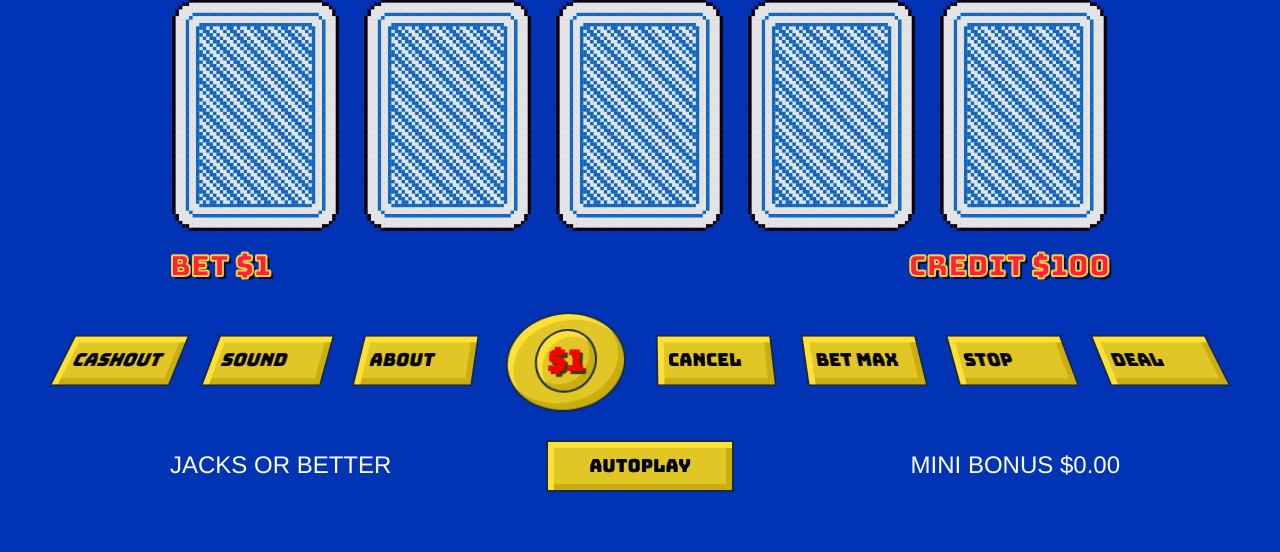
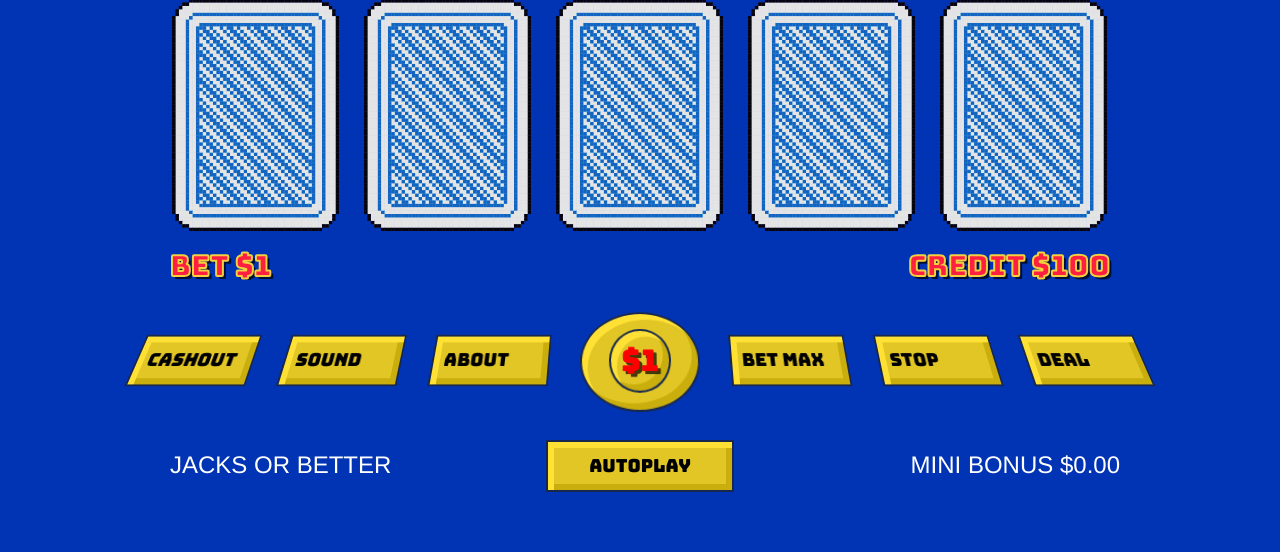
Before and after one commit to janfilips/blockchain-poker, a Django app: page / in a window 1280 px wide. Shown: the part 447-999 px from the top of the page. Run offline with Django 3.2, Linux system fonts and the light colour scheme; data comes from the database, SQL or seed files in the repository; data that the repository does not hold is empty.

Commit message:
Disabling cancel button

```diff
--- a/templates/index.html
+++ b/templates/index.html
@@ -461,7 +461,7 @@
         <a class="btn-action btn-sound" href="#">sound</a>
         <a class="btn-action" href="/about">about</a>
         <a class="coin btn-action" href="/credit"><span>${{bet_amount}}</span></a>
-        <a class="btn-action" href="javascript:app.held_all()">Cancel</a>
+        <!-- <a class="btn-action" href="javascript:app.held_all()">Cancel</a> -->
         <a class="btn-action bet-max">Bet max</a>
         {% if credit == 0 %}
         <a class="btn-action" href="/credit">+ Credit</a>
```
